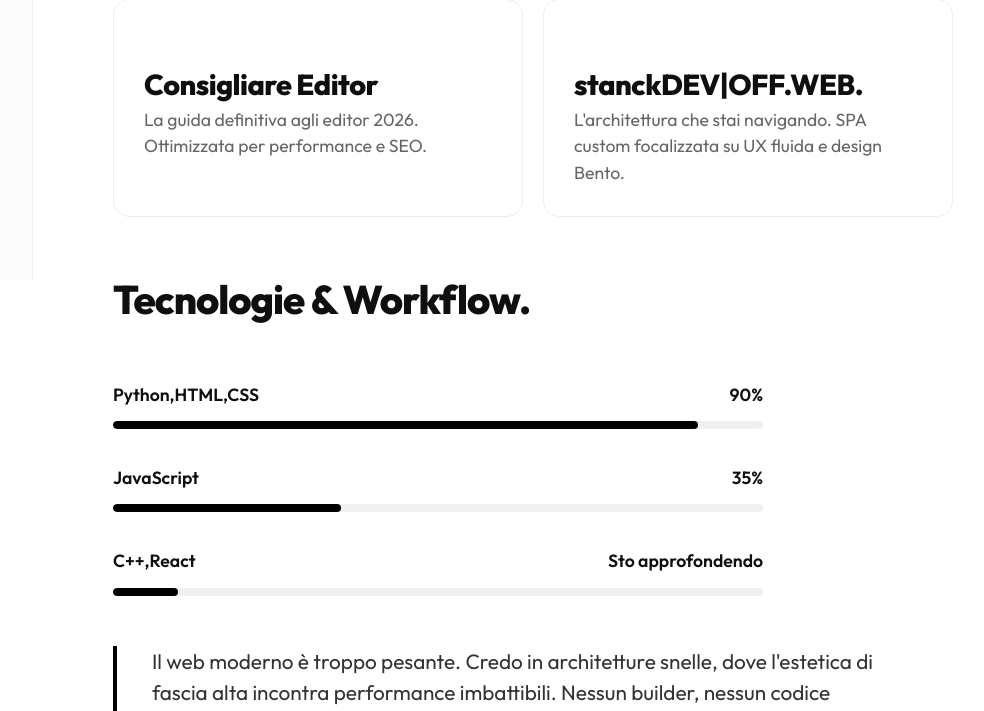
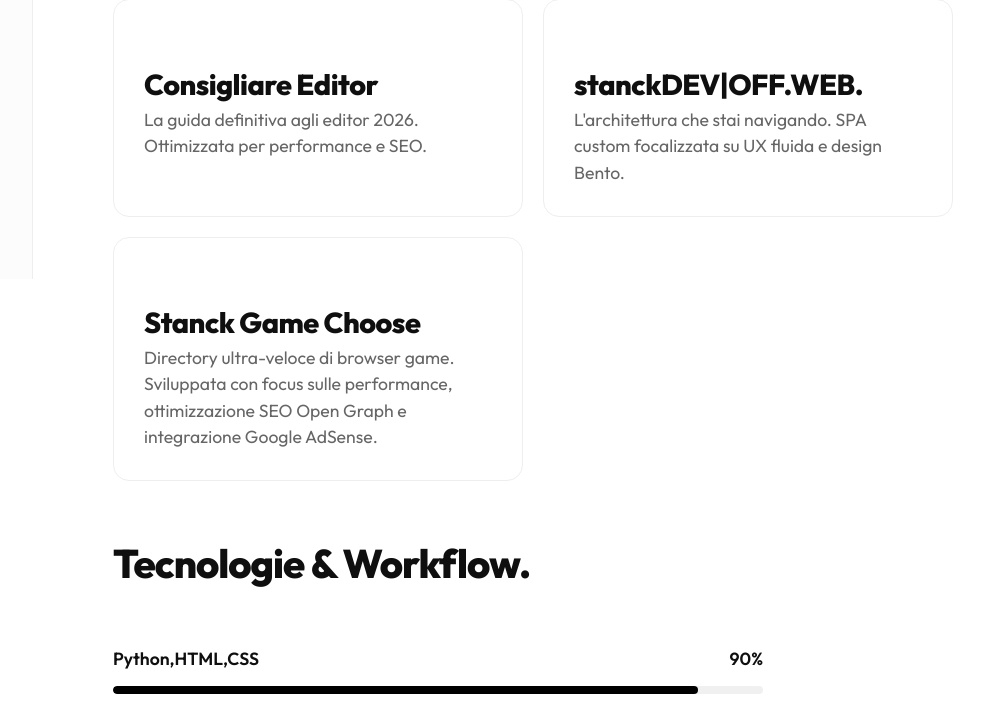
Before and after one commit to StanckDEV/stanckdevOFFICIALWEBSITE, a Flask app: page / in a window 1280 px wide. Shown: the part 521-1232 px from the top of the page, without its empty margins (247-1231 px from the left). Run offline with Flask 3, Linux system fonts and the light colour scheme.

Commit message:
Update index.html

```diff
--- a/templates/index.html
+++ b/templates/index.html
@@ -38,6 +38,13 @@
                 </div>
             {% endif %}
         {% endfor %}
+        <a href="https://stanckdevgamechoose.vercel.app/" target="_blank" class="bento-card reveal clickable" style="transition-delay: 0.3s;">
+            <div class="card-content">
+                <span class="badge online">ONLINE</span>
+                <h3>Stanck Game Choose</h3>
+                <p>Directory ultra-veloce di browser game. Sviluppata con focus sulle performance, ottimizzazione SEO Open Graph e integrazione Google AdSense.</p>
+            </div>
+        </a>
         </div>
     </section>
 
```
